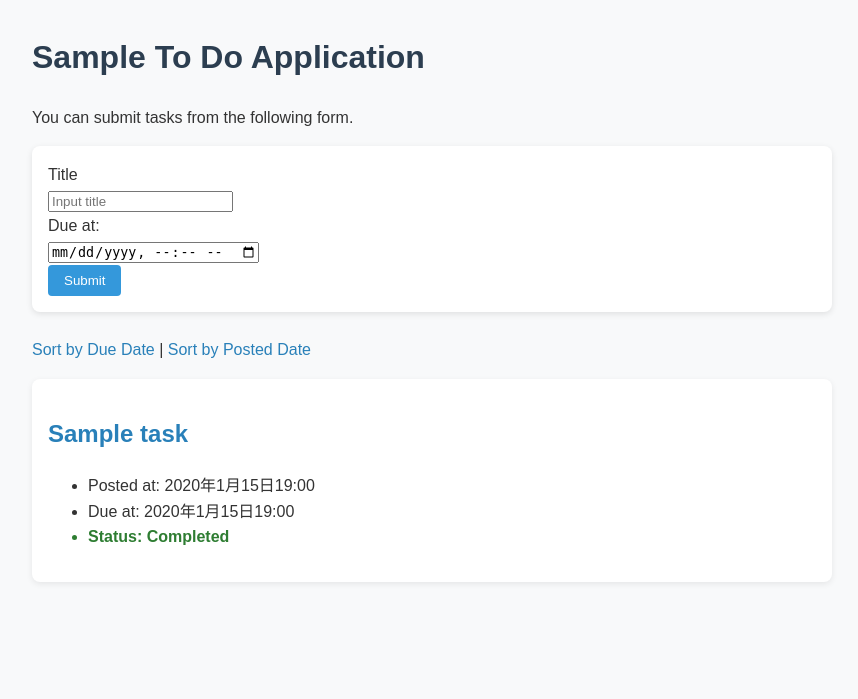
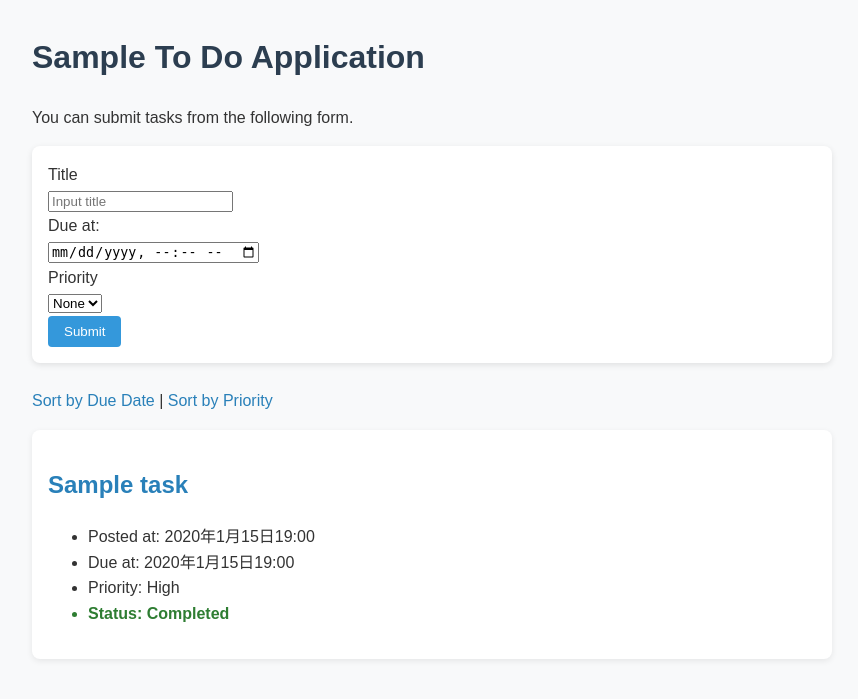
Before and after one commit to 1f10250102/django-test-exercise, a Django app: page / in a window 1280 px wide. Shown: the top 699 px of the page, without its empty margins (208-1066 px from the left). Run offline with Django 5.2, Linux system fonts and the light colour scheme; tables that the repository leaves empty hold one stand-in row (values such as "Sample post").

Commit message:
優先度機能を追加

```diff
--- a/todo/models.py
+++ b/todo/models.py
@@ -9,6 +9,7 @@ class Task(models.Model):
     completed = models.BooleanField(default=False)
     posted_at = models.DateTimeField(default=timezone.now)
     due_at = models.DateTimeField(null=True, blank=True)
+    priority = models.BooleanField(default=False)
 
     def is_overdue(self, dt):
         if self.due_at is None:
--- a/todo/templates/todo/detail.html
+++ b/todo/templates/todo/detail.html
@@ -17,6 +17,9 @@
         {% if task.due_at %}
         <li>Due at: {{ task.due_at }}</li>
         {% endif %}
+        {% if task.priority %}
+        <li>Priority: High</li>
+        {% endif %}
         {% if task.completed %}
         <li class="status-completed">Status: Completed</li>
         {% else %}
--- a/todo/templates/todo/index.html
+++ b/todo/templates/todo/index.html
@@ -23,6 +23,13 @@
         <input id="dueInput" name="due_at" type="datetime-local">
       </div>
       <div>
+        <label for="priorityInput">Priority</label><br>
+        <select id="priorityInput" name="priority">
+          <option value="false">None</option>
+          <option value="true">High</option>
+        </select>
+      </div>
+      <div>
         <button type="submit">Submit</button>
       </div>
     </form>
@@ -30,7 +37,7 @@
 
     <div>
       <a href="{% url 'index' %}?order=due">Sort by Due Date</a> |
-      <a href="{% url 'index' %}?order=post">Sort by Posted Date</a>
+      <a href="{% url 'index' %}?order=priority">Sort by Priority</a>
     </div>
 
     {% for task in tasks %}
@@ -40,6 +47,9 @@
         <li>Posted at: {{ task.posted_at }}</li>
         {% if task.due_at %}
         <li>Due at: {{ task.due_at }}</li>
+        {% endif %}
+        {% if task.priority %}
+        <li>Priority: High</li>
         {% endif %}
         {% if task.completed %}
         <li class="status-completed">Status: Completed</li>
--- a/todo/views.py
+++ b/todo/views.py
@@ -8,12 +8,22 @@ from todo.models import Task
 
 def index(request):
     if request.method == 'POST':
+        due_at_raw = request.POST.get('due_at')
+        due_at = make_aware(parse_datetime(due_at_raw)) if due_at_raw else None
+        priority_raw = request.POST.get('priority')
+        priority = priority_raw == 'true'
         task = Task(title=request.POST['title'],
-                    due_at=make_aware(parse_datetime(request.POST['due_at'])))
+                    due_at=due_at,
+                    priority=priority)
         task.save()
 
     if request.GET.get('order') == 'due':
         tasks = Task.objects.order_by('due_at')
+    elif request.GET.get('order') == 'priority':
+        tasks = sorted(
+            Task.objects.all(),
+            key=lambda task: (not task.priority, task.posted_at)
+        )
     else:
         tasks = Task.objects.order_by('-posted_at')
 
@@ -59,7 +69,10 @@ def update(request, task_id):
         raise Http404('Task does not exist')
     if request.method == 'POST':
         task.title = request.POST['title']
-        task.due_at = make_aware(parse_datetime(request.POST['due_at']))
+        due_at_raw = request.POST.get('due_at')
+        task.due_at = make_aware(parse_datetime(due_at_raw)) if due_at_raw else None
+        priority_raw = request.POST.get('priority')
+        task.priority = priority_raw == 'true'
         task.save()
         return redirect(detail, task_id)
 
```
Also changed, not shown: todo/templates/todo/edit.html (+7 -0 lines), todo/tests.py (+29 -0 lines), todo/migrations/0002_task_priority.py (added), todo/migrations/0003_alter_task_priority.py (added).
